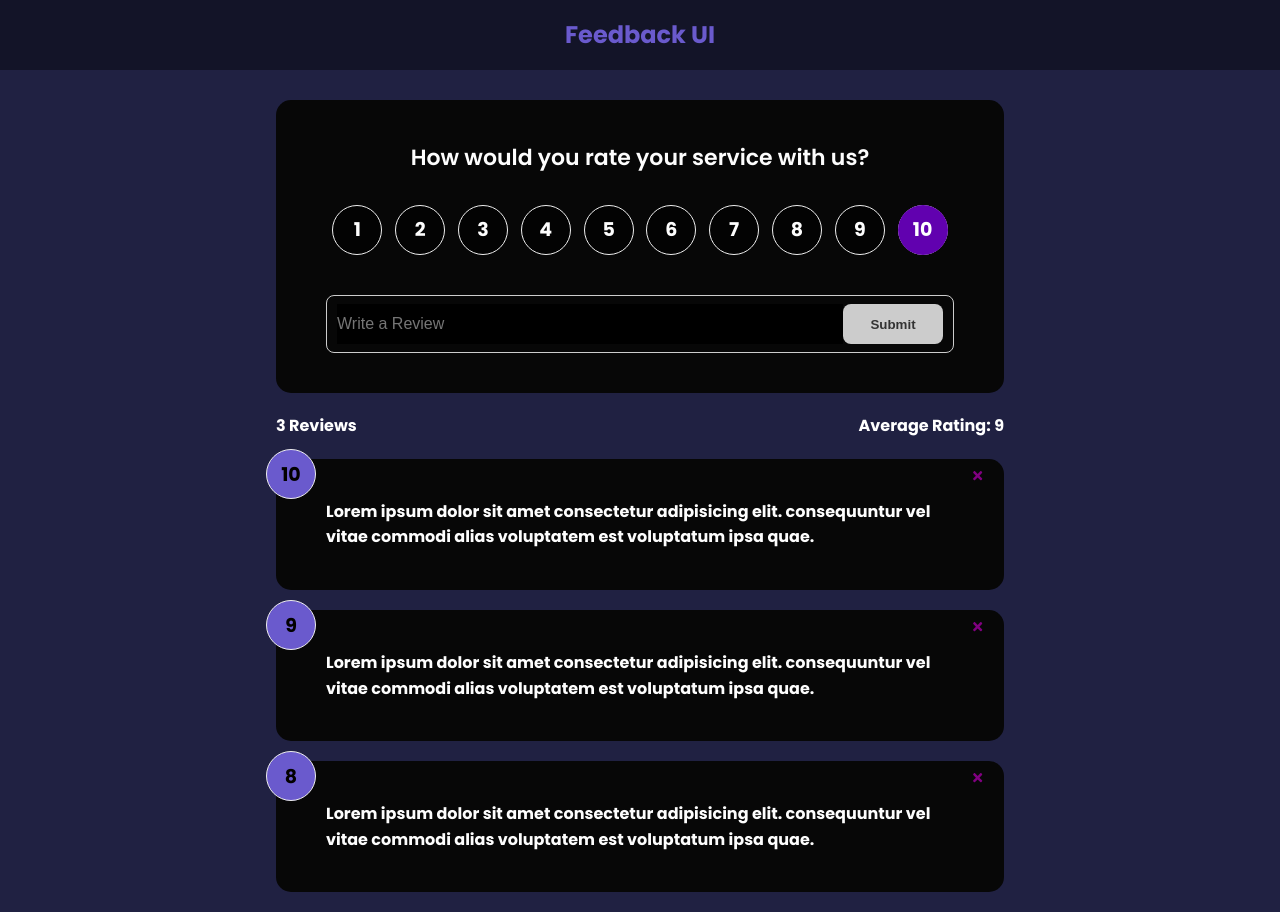
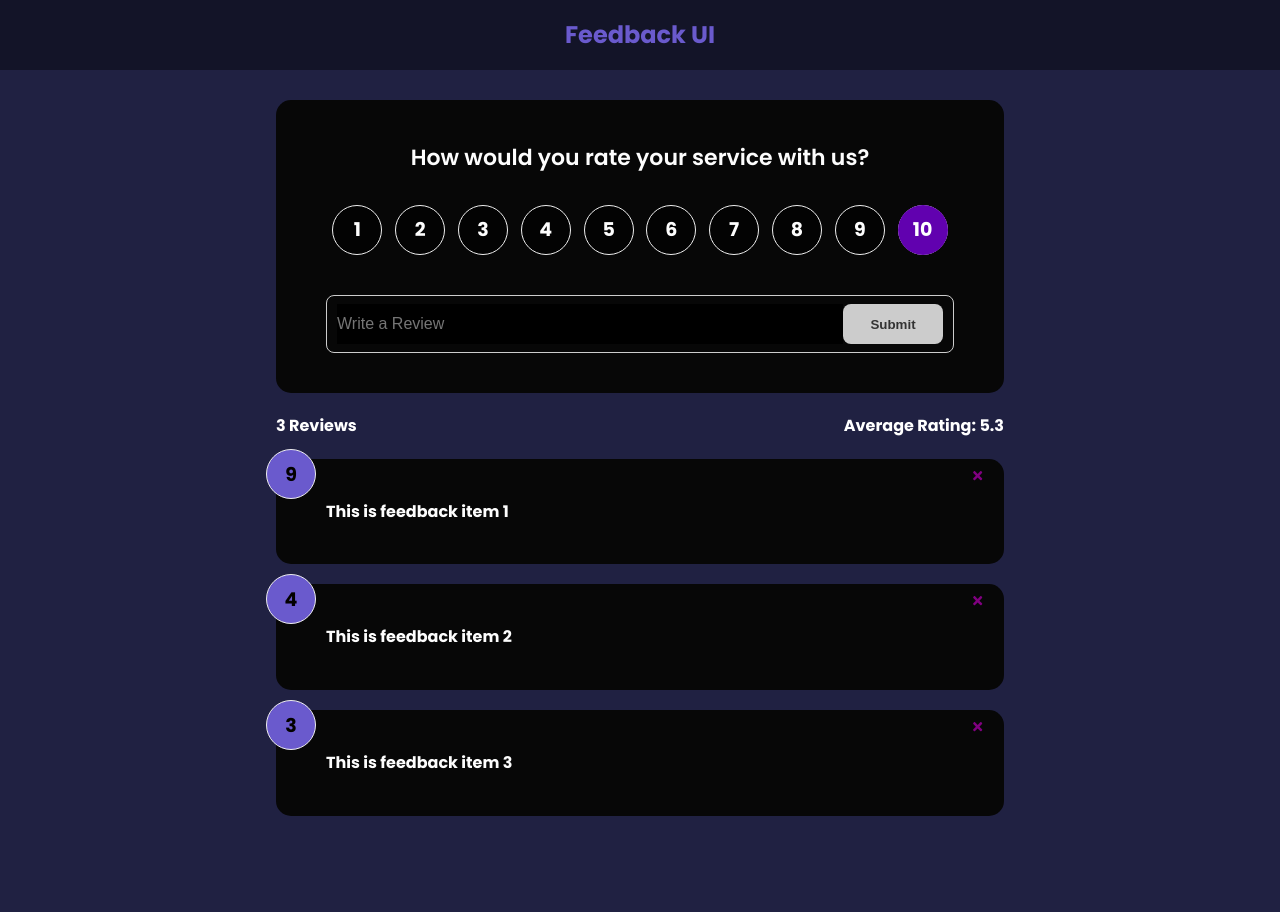
Before and after one commit to msalerno93/RatingFeedbackUI, a React (Create React App) app: page / in a window 1280 px wide. After the commit the page ends 836 px from the top, so only its background shows below. Built offline with nearby package versions, Linux system fonts and the light colour scheme.

Commit message:
added global state, Feedback Context

```diff
--- a/src/App.js
+++ b/src/App.js
@@ -1,37 +1,21 @@
-import { v4 as uuidv4 } from 'uuid'
-import { useState } from 'react'
 import Header from "./components/Header"
 import FeedbackList from './components/FeedbackList'
-import FeedbackData from './data/FeedbackData'
 import FeedbackStats from './components/FeedbackStats'
 import FeedbackForm from './components/FeedbackForm'
+import { FeedbackProvider } from './context/FeedbackContext'
 
 
 function App() {
 
-    const [feedback, setFeedback] = useState(FeedbackData)
-
-    const addFeedback = (newFeedback) => {
-        newFeedback.id = uuidv4()
-        setFeedback([newFeedback, ...feedback])
-    }
-
-    const deleteFeedback = (id) => {
-        if(window.confirm('Are you sure you want to delete this?')) {
-            setFeedback(feedback.filter((item) => item.id !== id))
-        }
-    }
-
     return (
-        <>
+        <FeedbackProvider>
             <Header />
             <div className="container">
-                <FeedbackForm handleAdd={addFeedback}/>
-                <FeedbackStats feedback={feedback}/>
-                <FeedbackList feedback={feedback}
-                handleDelete={deleteFeedback}/>
+                <FeedbackForm />
+                <FeedbackStats />
+                <FeedbackList />
             </div>
-        </>
+        </FeedbackProvider>
     )
 }
 
--- a/src/components/FeedbackForm.jsx
+++ b/src/components/FeedbackForm.jsx
@@ -1,14 +1,17 @@
-import { useState } from "react"
+import { useState, useContext } from "react"
 import Card from "./shared/Card"
 import Button from "./shared/Button"
 import RatingSelect from "./RatingSelect"
+import FeedbackContext from "../context/FeedbackContext"
 
-function FeedbackForm({handleAdd}) {
+function FeedbackForm() {
 
     const [text, setText] = useState('')
     const [rating, setRating] = useState(10)
     const [btnDisabled, setBtnDisabled] = useState(true)
     const [message, setMessage] = useState('')
+
+    const {addFeedback} = useContext(FeedbackContext)
 
     const handleTextChange = (e) => {
         if(text === ''){
@@ -33,7 +36,7 @@
                 text: text,
                 rating: rating
             }
-            handleAdd(newFeedback)
+            addFeedback(newFeedback)
 
             setText('')
         }
--- a/src/components/FeedbackItem.jsx
+++ b/src/components/FeedbackItem.jsx
@@ -1,15 +1,17 @@
 import {FaTimes} from 'react-icons/fa'
+import { useContext } from 'react'
 import PropTypes from 'prop-types'
 import Card from "./shared/Card"
+import FeedbackContext from '../context/FeedbackContext'
 
-function FeedbackItem({item, handleDelete}) {
+function FeedbackItem({item}) {
 
-
+    const {deleteFeedback} = useContext(FeedbackContext)
 
   return (
     <Card >
         <div className="num-display" style={{backgroundColor: "#6a5acd"}}>{item.rating}</div>
-        <button onClick={() => handleDelete(item.id)} className="close">
+        <button onClick={() => deleteFeedback(item.id)} className="close">
             <FaTimes color='purple'/>
         </button>
         <div className="text-display">{item.text}</div>
--- a/src/components/FeedbackList.jsx
+++ b/src/components/FeedbackList.jsx
@@ -1,7 +1,11 @@
+import { useContext } from 'react'
 import { motion, AnimatePresence } from 'framer-motion'
 import FeedbackItem from "./FeedbackItem"
+import FeedbackContext from '../context/FeedbackContext'
 
-function FeedbackList({ feedback, handleDelete }) {
+function FeedbackList() {
+
+    const {feedback} = useContext(FeedbackContext)
 
     if(!feedback || feedback.length === 0) {
         return <p>No Feedback Yet!</p>
@@ -17,8 +21,9 @@
               animate={{opacity: 1}}
               exit={{opacity: 0}}
               >
-                <FeedbackItem key={item.id} item={item}
-                handleDelete={handleDelete}
+                <FeedbackItem
+                  key={item.id}
+                  item={item}
                 />
             </motion.div>
             ))}
--- a/src/components/FeedbackStats.jsx
+++ b/src/components/FeedbackStats.jsx
@@ -1,7 +1,10 @@
-import PropTypes from 'prop-types'
+import { useContext } from 'react'
+import FeedbackContext from '../context/FeedbackContext'
 
-function FeedbackStats({feedback}) {
+function FeedbackStats() {
     //Calculate Ratings Average//
+
+  const { feedback } = useContext(FeedbackContext)
 
     let average = feedback.reduce((acc, cur) => {
         return acc + cur.rating
@@ -18,9 +21,4 @@
   )
 }
 
-
-FeedbackStats.propTypes = {
-    feedback: PropTypes.array.isRequired
-}
-
 export default FeedbackStats
--- /dev/null
+++ b/src/context/FeedbackContext.js
@@ -0,0 +1,50 @@
+import { createContext, useState } from "react";
+import { v4 as uuidv4 } from 'uuid'
+
+const FeedbackContext = createContext()
+
+export const FeedbackProvider = ({children}) => {
+
+    const [feedback, setFeedback] = useState([
+        {
+            id: 1,
+            text: "This is feedback item 1",
+            rating: 9
+        },
+        {
+            id: 2,
+            text: "This is feedback item 2",
+            rating: 4
+        },
+        {
+            id: 3,
+            text: "This is feedback item 3",
+            rating: 3
+        }
+    ])
+
+    const deleteFeedback = (id) => {
+        if(window.confirm('Are you sure you want to delete this?')) {
+            setFeedback(feedback.filter((item) => item.id !== id))
+        }
+    }
+
+    const addFeedback = (newFeedback) => {
+        newFeedback.id = uuidv4()
+        setFeedback([newFeedback, ...feedback])
+    }
+
+    return (
+        <FeedbackContext.Provider
+            value={{
+                feedback,
+                deleteFeedback,
+                addFeedback,
+            }}
+        >
+            {children}
+        </FeedbackContext.Provider>
+    )
+}
+
+export default FeedbackContext
```
